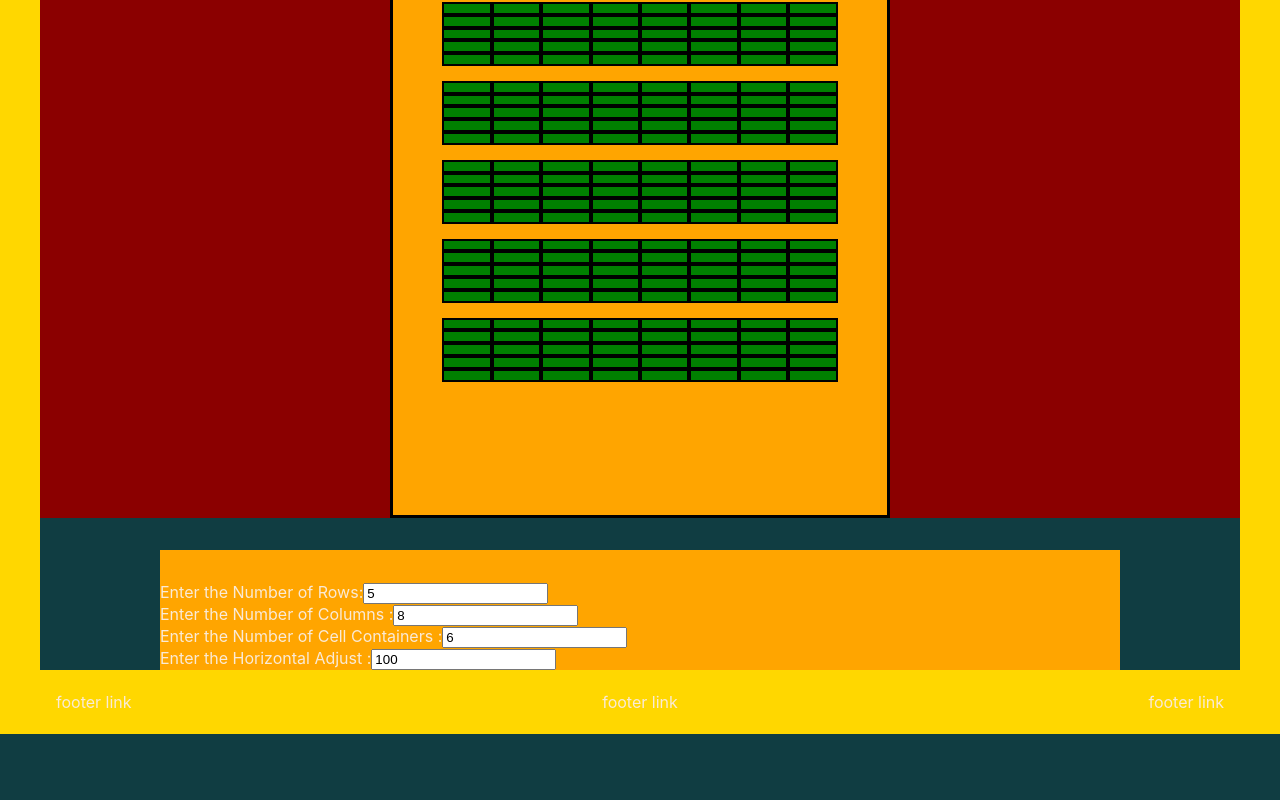
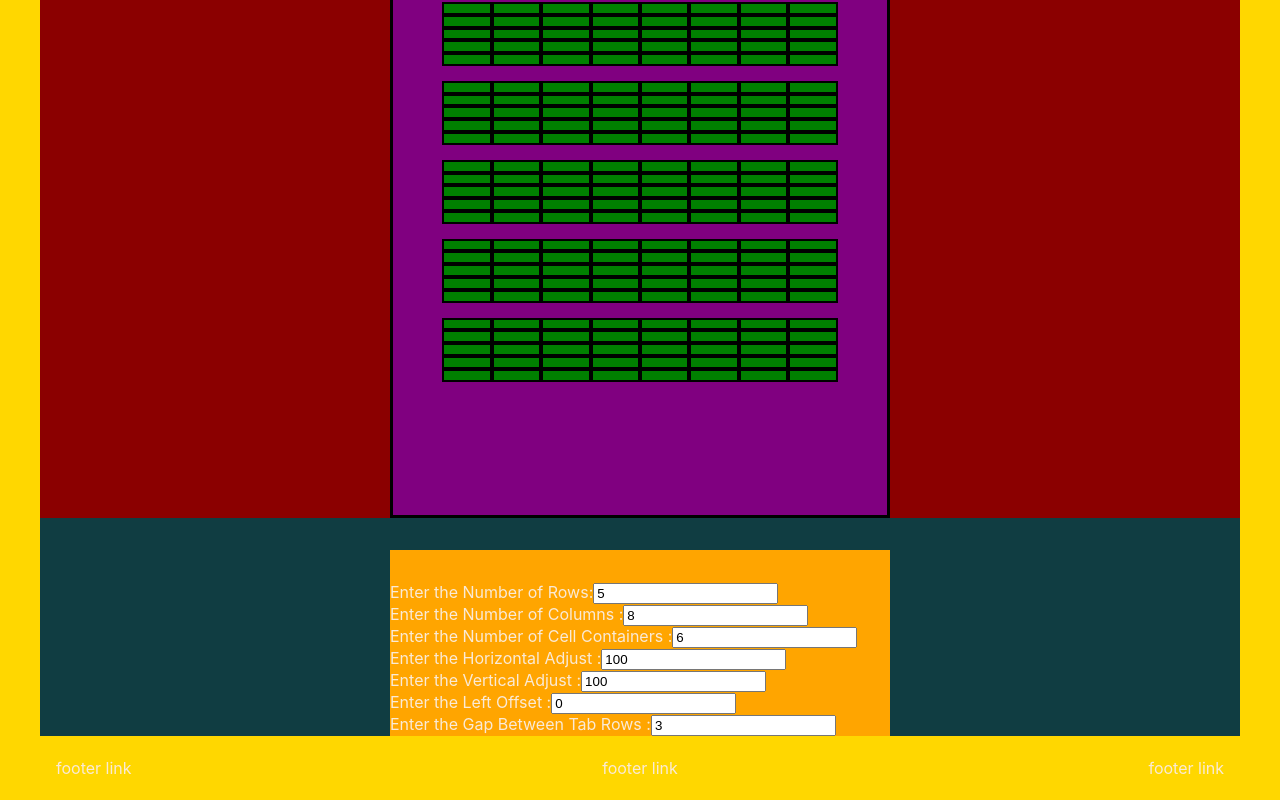
Before and after one commit to andentx/tab-lab, a Next.js app: page /page1213 in a window 1280 px wide. Shown: the part 368-1168 px from the top of the page. Before the commit the page ends 1102 px from the top, so only its background shows below. Built offline with nearby package versions, Linux system fonts and the light colour scheme.

Commit message:
All size controls work

```diff
--- a/components/Component1213.js
+++ b/components/Component1213.js
@@ -15,7 +15,7 @@ const PagePreviewSection = styled.div`
 `;
 
 const Page = styled.div`
-  background-color: orange;
+  background-color: purple;
   color: black;
 
   border: 3px solid black;
@@ -39,8 +39,6 @@ const CellsContainer = styled.div`
   height: 10%;
   /* aspect-ratio: 8/1; */
 
-  margin-bottom: 3%;
-
   :first-of-type {
     margin-top: 10%;
   }
@@ -55,7 +53,7 @@ const FormSection = styled.div`
   padding-top: 2rem;
 
   background-color: orange;
-  width: 80%;
+  width: min(80%, 500px);
 `;
 
 function Component1213() {
@@ -67,9 +65,13 @@ function Component1213() {
   const [arrayOfCellsInState, setArrayOfCellsInState] = useState([]);
   const [arrayOfCellContainersInState, setArrayOfCellContainersInState] = useState([]);
   const [horizontalAdjust, setHorizontalAdjust] = useState(100);
-  const [leftSpacerSize, setLeftSpacerSize] = useState(10);
-  const [rightSpacerSize, setRightSpacerSize] = useState(10);
+  const [verticalAdjust, setVerticalAdjust] = useState(100);
+  const [gapBetweenTabRows, setGapBetweenTabRows] = useState(3);
+
   const [tabRowWidth, setTabRowWidth] = useState(80);
+  const [tabRowHeight, setTabRowHeight] = useState(10);
+
+  const [leftOffset, setLeftOffset] = useState(0);
 
   function handleNumberOfRowsChange(event) {
     setNumberOfRows(event.target.value);
@@ -81,25 +83,21 @@ function Component1213() {
     setNumberOfCellContainers(event.target.value);
   }
   function handleHorizontalAdjustChange(event) {
-    console.log(`start of handleHorizontalAdjustChange`);
-    console.log('');
     setHorizontalAdjust(event.target.value);
+    setTabRowWidth(event.target.value - 20);
+  }
 
-    let adjustAmount = event.target.value - horizontalAdjust;
-    console.log(`adjustAmount is ${adjustAmount}`);
+  function handleLeftOffsetChange(event) {
+    setLeftOffset(event.target.value);
+  }
 
-    setTabRowWidth(event.target.value - 20);
+  function handleVerticalAdjustChange(event) {
+    setVerticalAdjust(event.target.value);
+    setTabRowHeight(event.target.value / 10);
+  }
 
-    setLeftSpacerSize(leftSpacerSize - adjustAmount);
-    setRightSpacerSize(rightSpacerSize - adjustAmount);
-    console.log(`horizontalAdjust is ${event.target.value}`);
-    console.log(`leftSpacerSize is ${leftSpacerSize - adjustAmount}`);
-    console.log(`rightSpacerSize is ${rightSpacerSize - adjustAmount}`);
-    console.log('');
-    console.log(`end of handleHorizontalAdjustChange`);
-    console.log('');
-    console.log('');
-    console.log('');
+  function handleGapBetweenTabRowsChange(event) {
+    setGapBetweenTabRows(event.target.value);
   }
 
   useEffect(() => {
@@ -161,6 +159,9 @@ function Component1213() {
       key={cellContainer.key}
       style={{
         width: `${tabRowWidth}%`,
+        height: `${tabRowHeight}%`,
+        marginLeft: `${leftOffset}%`,
+        marginBottom: `${gapBetweenTabRows}%`,
       }}
       id={cellContainer['key']}
     >
@@ -195,6 +196,21 @@ function Component1213() {
             Enter the Horizontal Adjust :
             <input type='number' value={horizontalAdjust} onChange={handleHorizontalAdjustChange} />
           </label>
+          <br />
+          <label>
+            Enter the Vertical Adjust :
+            <input type='number' value={verticalAdjust} onChange={handleVerticalAdjustChange} />
+          </label>
+          <br />
+          <label>
+            Enter the Left Offset :
+            <input type='number' value={leftOffset} onChange={handleLeftOffsetChange} />
+          </label>
+          <br />
+          <label>
+            Enter the Gap Between Tab Rows :
+            <input type='number' value={gapBetweenTabRows} onChange={handleGapBetweenTabRowsChange} />
+          </label>
         </form>
       </FormSection>
     </>
```
